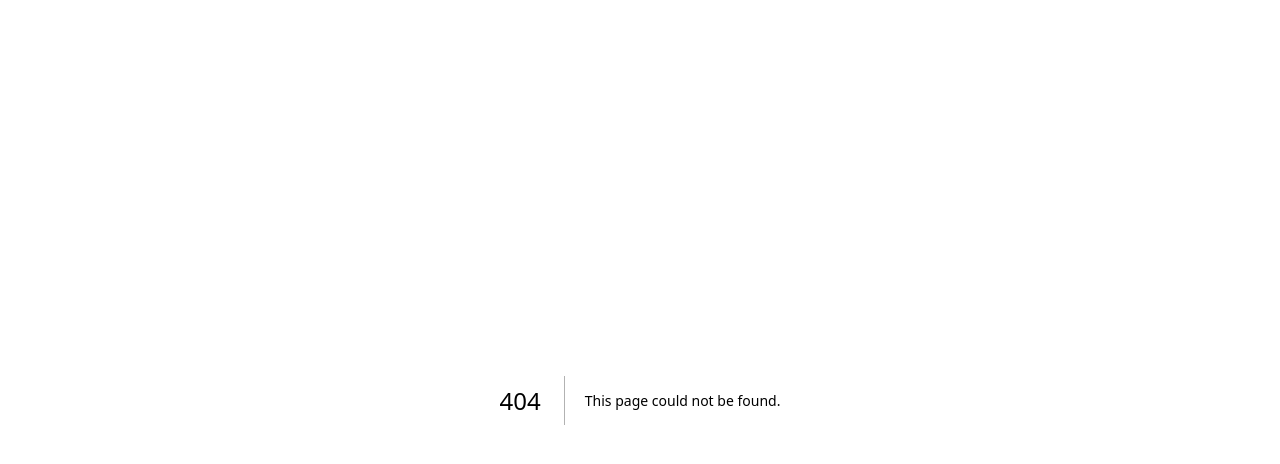
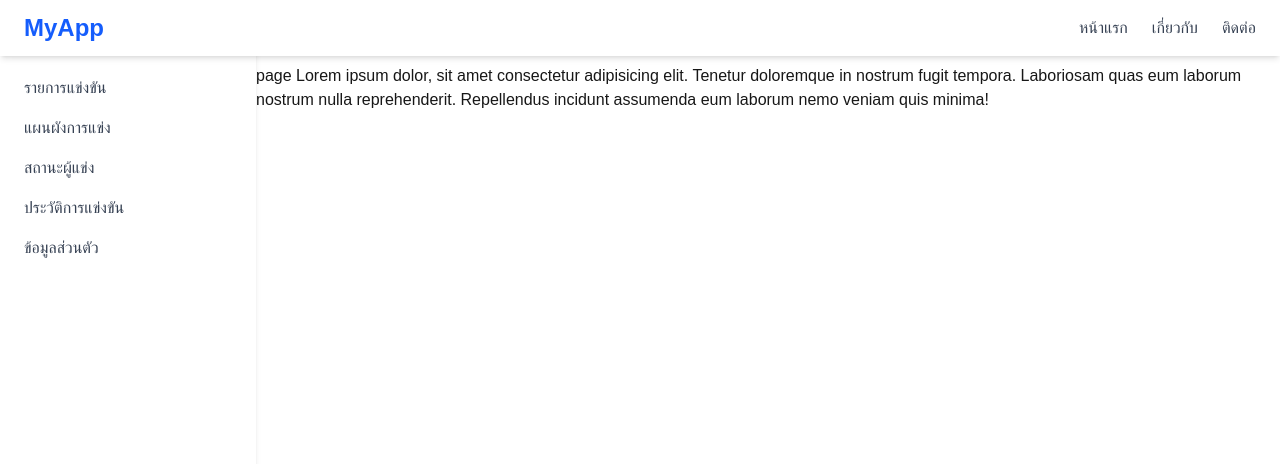
Before and after one commit to piyathida2310/badminton, a Next.js app in the folder frontend/: page /manage/match-history in a window 1280 px wide. Before the commit this address had no page. Shown: the top 464 px of the page. Built offline with nearby package versions, Linux system fonts and the light colour scheme.

Commit message:
สร้างFloderของแต่ละ feature ในส่วนของ fronted  ในส่วน role manage

```diff
--- a/frontend/components/layouts/Sidebar.tsx
+++ b/frontend/components/layouts/Sidebar.tsx
@@ -50,15 +50,22 @@ export default function Sidebar({
       <aside className="hidden md:flex flex-col fixed left-0 top-0 w-64 h-screen bg-white shadow-md p-6 z-40">
         <h2 className="text-xl font-bold text-blue-600 mb-6">เมนู</h2>
         <nav className="flex flex-col gap-4 text-gray-700 font-medium">
-          <Link href="/" className="hover:text-blue-600">
-            หน้าแรก
+          <Link href="/manage" className="hover:text-blue-600">
+            รายการแข่งขัน
           </Link>
-          <Link href="/about" className="hover:text-blue-600">
-            เกี่ยวกับ
+          <Link href="/manage/timeline" className="hover:text-blue-600">
+            แผนผังการแข่ง
           </Link>
-          <Link href="/contact" className="hover:text-blue-600">
-            ติดต่อ
+          <Link href="/manage/players-status" className="hover:text-blue-600">
+            สถานะผู้แข่ง
           </Link>
+          <Link href="/manage/match-history" className="hover:text-blue-600">
+            ประวัติการแข่งขัน
+          </Link>
+          <Link href="/manage/profile" className="hover:text-blue-600">
+            ข้อมูลส่วนตัว
+          </Link>
+
         </nav>
       </aside>
     </>
--- a/frontend/src/app/(main)/manage/layout.tsx
+++ b/frontend/src/app/(main)/manage/layout.tsx
@@ -1,6 +1,6 @@
+// app/(your-layout)/layout.tsx
 import type { Metadata } from "next";
 import Navbar from "../../../../components/layouts/์Navbar";
-import { div } from "framer-motion/client";
 
 export const metadata: Metadata = {
   title: "MyApp | Navbar + Sidebar",
@@ -13,10 +13,14 @@ export default function RootLayout({
   children: React.ReactNode;
 }) {
   return (
-    <div>
+    <div className="flex">
+      {/* Navbar และ Sidebar อยู่ fixed อยู่แล้ว */}
       <Navbar />
 
-      <div className="py-28 pl-40">{children}</div>
+      {/* สำหรับ Desktop ให้เว้นข้างซ้าย 64px (ขนาด sidebar) */}
+      <div className="flex-1 pt-16 md:pl-64">
+        {children}
+      </div>
     </div>
   );
 }
--- /dev/null
+++ b/frontend/src/app/(main)/manage/match-history/page.tsx
@@ -0,0 +1,9 @@
+import React from 'react'
+
+const page = () => {
+  return (
+    <div>page Lorem ipsum dolor, sit amet consectetur adipisicing elit. Tenetur doloremque in nostrum fugit tempora. Laboriosam quas eum laborum nostrum nulla reprehenderit. Repellendus incidunt assumenda eum laborum nemo veniam quis minima!</div>
+  )
+}
+
+export default page
--- a/frontend/src/app/(main)/manage/page.tsx
+++ b/frontend/src/app/(main)/manage/page.tsx
@@ -1,7 +1,89 @@
-export default function HomePage() {
+"use client";
+
+import Image from "next/image";
+import { useState } from "react";
+
+interface Tournament {
+  id: number;
+  title: string;
+  date: string;
+  image: string;
+  canceled: boolean;
+}
+
+export default function TournamentPage() {
+  const [tournaments, setTournaments] = useState<Tournament[]>([
+    {
+      id: 1,
+      title: "BADMINTON TOURNAMENT",
+      date: "วันที่ 30 กันยายน 2568",
+      image: "/images/badminton1.jpg",
+      canceled: false,
+    },
+    {
+      id: 2,
+      title: "BADMINTON COMPETITION 2025",
+      date: "วันที่ 30 กันยายน 2568",
+      image: "/images/badminton2.jpg",
+      canceled: false,
+    },
+    {
+      id: 3,
+      title: "BADMINTON TOURNAMENT",
+      date: "วันที่ 30 กันยายน 2568",
+      image: "/images/badminton3.jpg",
+      canceled: true,
+    },
+  ]);
+
+  const handleCancel = (id: number) => {
+    setTournaments((prev) =>
+      prev.map((t) =>
+        t.id === id ? { ...t, canceled: !t.canceled } : t
+      )
+    );
+  };
+
   return (
-    <section className="text-center py-10">
-+Lorem ipsum dolor sit amet consectetur adipisicing elit. Commodi, voluptatum, veritatis cum hic iure id similique temporibus sapiente nesciunt officia animi numquam. Amet tenetur vel totam tempore possimus voluptatibus officiis.
-    </section>
+    <main className="min-h-screen bg-[#FFFDF6] px-6 py-10">
+      {/* Header */}
+      <div className="flex justify-between items-center mb-8">
+        <h1 className="text-3xl font-bold text-blue-800">รายการแข่ง</h1>
+        <button className="bg-sky-500 text-white px-5 py-2 rounded-lg font-medium hover:bg-sky-600 transition">
+          จัดแข่ง
+        </button>
+      </div>
+
+      {/* Tournament Cards */}
+      <div className="grid gap-6 sm:grid-cols-2 lg:grid-cols-3">
+        {tournaments.map((t) => (
+          <div
+            key={t.id}
+            className="bg-white rounded-lg shadow-md overflow-hidden hover:shadow-lg transition"
+          >
+            <Image
+              src={t.image}
+              alt={t.title}
+              width={400}
+              height={250}
+              className="w-full h-48 object-cover"
+            />
+            <div className="p-4 text-center">
+              <p className="text-gray-700 mb-3">{t.date}</p>
+              <button
+                onClick={() => handleCancel(t.id)}
+                className={`w-full py-2 rounded-md font-medium text-white ${
+                  t.canceled
+                    ? "bg-gray-400 cursor-not-allowed"
+                    : "bg-pink-500 hover:bg-pink-600"
+                }`}
+              >
+                {t.canceled ? "ยกเลิกจัดแข่ง" : "ยกเลิกจัดแข่ง"}
+              </button>
+            </div>
+          </div>
+        ))}
+      </div>
+    </main>
   );
 }
--- /dev/null
+++ b/frontend/src/app/(main)/manage/players-status/page.tsx
@@ -0,0 +1,11 @@
+import React from 'react'
+
+const page = () => {
+  return (
+    <div>
+      Lorem ipsum dolor sit, amet consectetur adipisicing elit. Non placeat eius at debitis quos explicabo voluptas adipisci. Deserunt eveniet fugiat ad itaque animi harum quaerat atque, ipsam velit architecto culpa? ดีจ้า
+    </div>
+  )
+}
+
+export default page
--- /dev/null
+++ b/frontend/src/app/(main)/manage/profile/page.tsx
@@ -0,0 +1,11 @@
+import React from 'react'
+
+const page = () => {
+  return (
+    <div>
+      ว้าวววววววววววววววววววววววววววววววววววววววววววววววววววววววววววววววววววววววววววววววววววววววววววววววววววววววววววววววววววววววววววววววววววววววววววววววววววววววววววววววววววววววววววววววววว
+    </div>
+  )
+}
+
+export default page
--- /dev/null
+++ b/frontend/src/app/(main)/manage/timeline/page.tsx
@@ -0,0 +1,11 @@
+import React from 'react'
+
+const page = () => {
+  return (
+    <div>
+       ครีมสวยยยยยยยยยยยยยยยยยยยยยยยยยยยยยยยยยยยยยยยยยยยยยยยยยยยยยยยยยยยยยยยยยยยยยยยยยยยยยยยยยยยยยยยยยยยยยยยยยยยยยยยยยยยยยยยยยยยยยยยยยยยยยยยยยยยยยยยยยยยยยยยยยยยยยยยยยยยยยยยยยยยยยยยยยยยยยยยยยยยยยยยยยยยยยยยยยยยยยยยยยยยยยยยยยยยยยยยยยยยยยยยยยยยยยยยยยยยยยยยยยยยยยยยยยยยยยยยยยยยยยยยยยยยยยยยยยยยยยยยยยยยยยยยยยยยยยยยยยยยยยยยยยยยยยยยยยยยยยยยยยยยยยยยยยยยยยยยยยยยยยยยยยยยยยยยยยยยยยยยยยยยยยย
+    </div>
+  )
+}
+
+export default page
```
